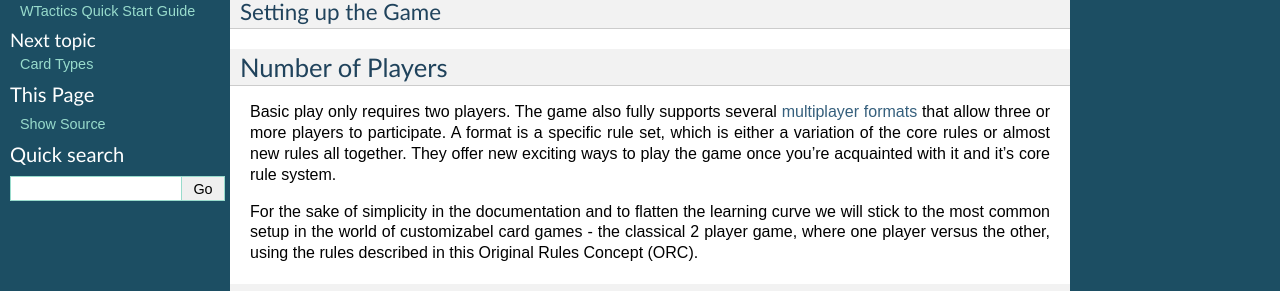
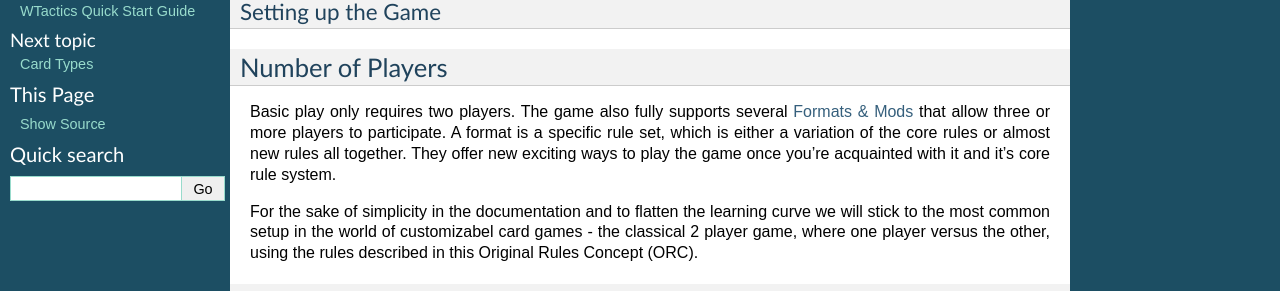
Before and after one commit to naught101/rules, a Sphinx documentation site: the page built from source/quickstart/intro.rst, in a window 1280 px wide and 900 px high, scrolled down 335 px. Shown: the part 157-448 px from the top of the window. Built offline with Sphinx 7.4.7, drawn with Linux system fonts in a browser that asks for light colours.

Commit message:
- prepping for 0.2.0 release

```diff
--- a/source/quickstart/intro.rst
+++ b/source/quickstart/intro.rst
@@ -32,12 +32,11 @@
 Number of Players
 ~~~~~~~~~~~~~~~~~
 
-Basic play only requires two players. The game also fully supports
-several `multiplayer formats <Quick Rules#Formats_&_Mods>`__ that allow
-three or more players to participate. A format is a specific rule set,
-which is either a variation of the core rules or almost new rules all
-together. They offer new exciting ways to play the game once you're
-acquainted with it and it's core rule system.
+Basic play only requires two players. The game also fully supports several
+:doc:`formats_and_mods` that allow three or more players to participate. A
+format is a specific rule set, which is either a variation of the core rules or
+almost new rules all together. They offer new exciting ways to play the game
+once you're acquainted with it and it's core rule system.
 
 For the sake of simplicity in the documentation and to flatten the
 learning curve we will stick to the most common setup in the world of
--- a/source/quickstart/marking_and_unmarking.rst
+++ b/source/quickstart/marking_and_unmarking.rst
@@ -72,5 +72,5 @@
    How a player (un)marks cards is not decided by the rules or us behind WTactics due to legal reasons. It's up to the players to agree on it. In many CCG:s cards are rotated 90 degrees so that they lay down horizontally Rotating a card in this way is supposedly a patented idea in the U.S.A. To not violate patent(s) that protects that amazing invention we ''do not'' with this text want to give the idea that we encourage anyone to use that system to mark/unmark cards, and we also don't take any legal responsibility for players doing so.
    }}
 
-.. |The *Mark Me* symbol| image:: images/Mark.100x59.png
-.. |The mark allies symbol, here showing that 3 allies have to mark.| image:: images/M3.100x59.png
+.. |The *Mark Me* symbol| image:: images/Mark_100x59.png
+.. |The mark allies symbol, here showing that 3 allies have to mark.| image:: images/M3_100x59.png
--- a/source/quickstart/round_structure.rst
+++ b/source/quickstart/round_structure.rst
@@ -153,7 +153,7 @@
 Discard
 -------
 
--  If the player has *more than* 7 cards (≥8) in his/her hand the
+-  If the player has *more than* 7 cards in his/her hand the
    player\ *must* select and discard any excess cards down to 7.
 -  A player *may not*\ discard cards from hand in the discard phase if
    he/she has 7 or less cards in hand.
```
Also changed, not shown: source/quickstart/images/M3_100x59.png (renamed from source/quickstart/images/M3.100x59.png), source/quickstart/images/Mark_100x59.png (renamed from source/quickstart/images/Mark.100x59.png).
